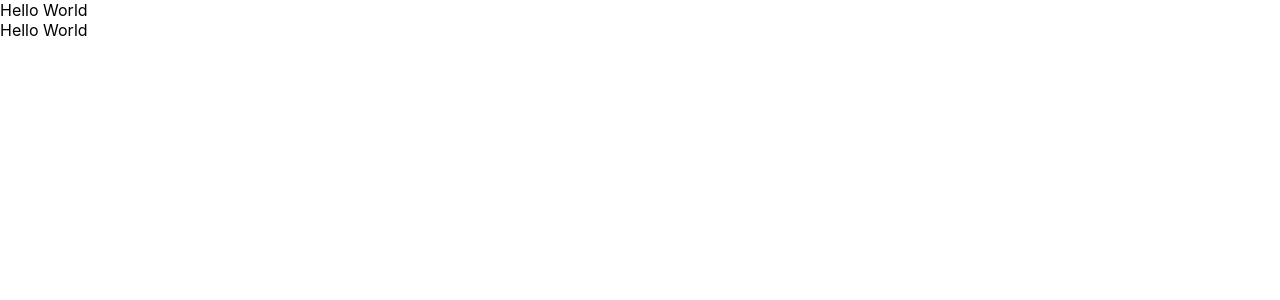
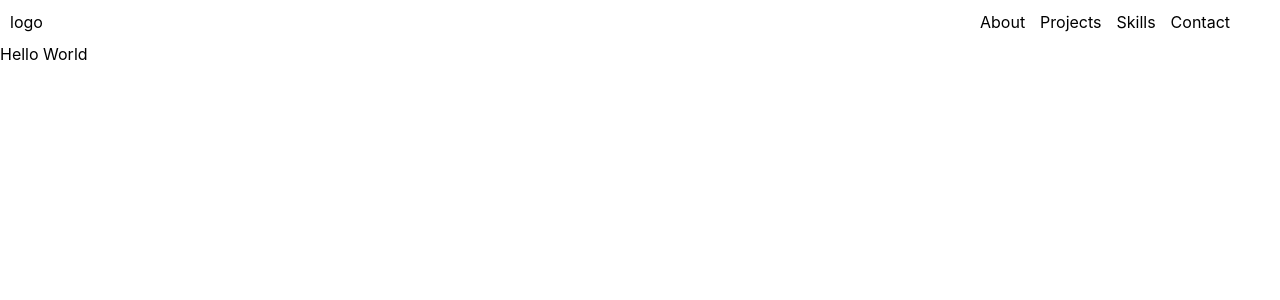
Before and after one commit to ChristyTWT/my-portfolio, a React (Create React App) app: page / in a window 1280 px wide. Shown: the top 300 px of the page. Built offline with nearby package versions, Linux system fonts and the light colour scheme.

Commit message:
Update responsive  Menubar

```diff
--- a/package.json
+++ b/package.json
@@ -3,6 +3,9 @@
   "version": "0.1.0",
   "private": true,
   "dependencies": {
+    "@fortawesome/fontawesome-svg-core": "^6.5.1",
+    "@fortawesome/free-solid-svg-icons": "^6.5.1",
+    "@fortawesome/react-fontawesome": "^0.1.19",
     "@testing-library/jest-dom": "^5.17.0",
     "@testing-library/react": "^13.4.0",
     "@testing-library/user-event": "^13.5.0",
--- a/src/components/menubar/Menubar.js
+++ b/src/components/menubar/Menubar.js
@@ -1,7 +1,74 @@
-import "../../styles/menubar.scss";
+import React, { useState } from 'react'
+import { Link, NavLink } from 'react-router-dom'
+import '../../styles/menubar.scss'
+import { FontAwesomeIcon } from '@fortawesome/react-fontawesome'
+import { faBars, faClose } from '@fortawesome/free-solid-svg-icons'
 
 const Menubar = () => {
-  return <div>Hello World</div>;
+  const [showNav, setShowNav] = useState(false);
+
+  return (
+    <div className="nav-bar">
+      <Link
+        className="logo normal-text"
+        to="/"
+        onClick={() => setShowNav(false)}
+      >
+        logo
+      </Link>
+      {showNav ? (
+        <FontAwesomeIcon
+          onClick={() => setShowNav(false)}
+          icon={faClose}
+          color="#ffd700"
+          size="2x"
+          className="close-icon"
+        />
+      ) : (
+        <FontAwesomeIcon
+          onClick={() => setShowNav(true)}
+          icon={faBars}
+          color="#ffd700"
+          size="2x"
+          className="hamburger-icon"
+        />
+      )}
+      <nav className={showNav ? 'nav-show' : ''}>
+        <NavLink
+          exact="true"
+          className="nav-item"
+          to="/about"
+          onClick={() => setShowNav(false)}
+        >
+          About
+        </NavLink>
+        <NavLink
+          exact="true"
+          className="nav-item"
+          to="/projects"
+          onClick={() => setShowNav(false)}
+        >
+          Projects
+        </NavLink>
+        <NavLink
+          exact="true"
+          className="nav-item"
+          to="/skills"
+          onClick={() => setShowNav(false)}
+        >
+          Skills
+        </NavLink>
+        <NavLink
+          exact="true"
+          className="nav-item"
+          to="/contact"
+          onClick={() => setShowNav(false)}
+        >
+          Contact
+        </NavLink>
+      </nav>
+    </div>
+  )
 };
 
 export default Menubar;
--- a/src/styles/menubar.scss
+++ b/src/styles/menubar.scss
@@ -0,0 +1,77 @@
+.nav-bar {
+    display: flex;
+    justify-content: space-between;
+    height: 44px;
+
+    .logo {
+        display: flex;
+        min-width: 250px;
+        align-self: center;
+        padding: 0 10px;
+    }
+
+    nav {
+        display: flex;
+        justify-content: space-between;
+        align-items: center;
+        height: 100%;
+        min-width: 250px;
+        margin: 0 20px;
+        padding: 0 30px;
+    }
+
+    a{
+        color: #000;
+        text-decoration: none;
+    }
+
+}
+
+.hamburger-icon, .close-icon {
+  display: none;
+}
+
+@media screen and (max-width: 600px) {
+    .nav-bar {
+        display: flex;
+        flex-wrap: wrap;
+        justify-content: space-between;
+        height: auto;
+        min-height: auto;
+
+    .logo {
+        display: flex;
+        min-width: 250px;
+        align-self: center;
+        padding: 0 10px;
+    }
+
+    nav {
+        display: none;
+    }
+
+    .nav-show {
+        display: flex;
+        align-items: flex-start;
+        flex-direction: column;
+        height: auto;
+        margin: 0 20px;
+        padding: 0 30px;
+    }
+
+    a{
+        color: #000;
+        text-decoration: none;
+        min-height: 40px;
+    }
+
+     .hamburger-icon,
+     .close-icon {
+        // position: initial;
+        top: 15px;
+        right: 15px;
+        display: block;
+        padding: 10px;
+     }
+  }
+}
```
Also changed, not shown: 1 other file (tests, documents, lock files or other folders).
